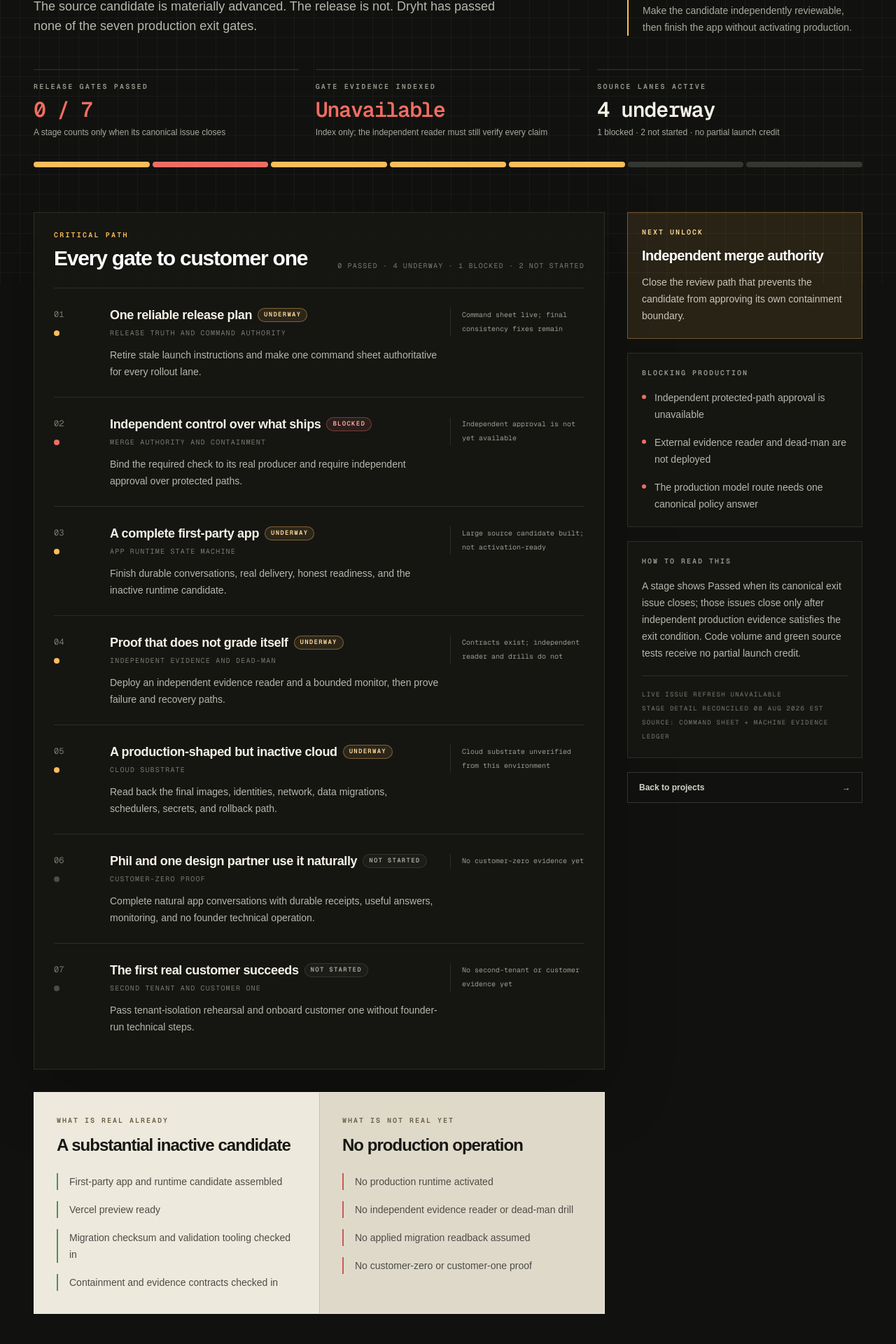
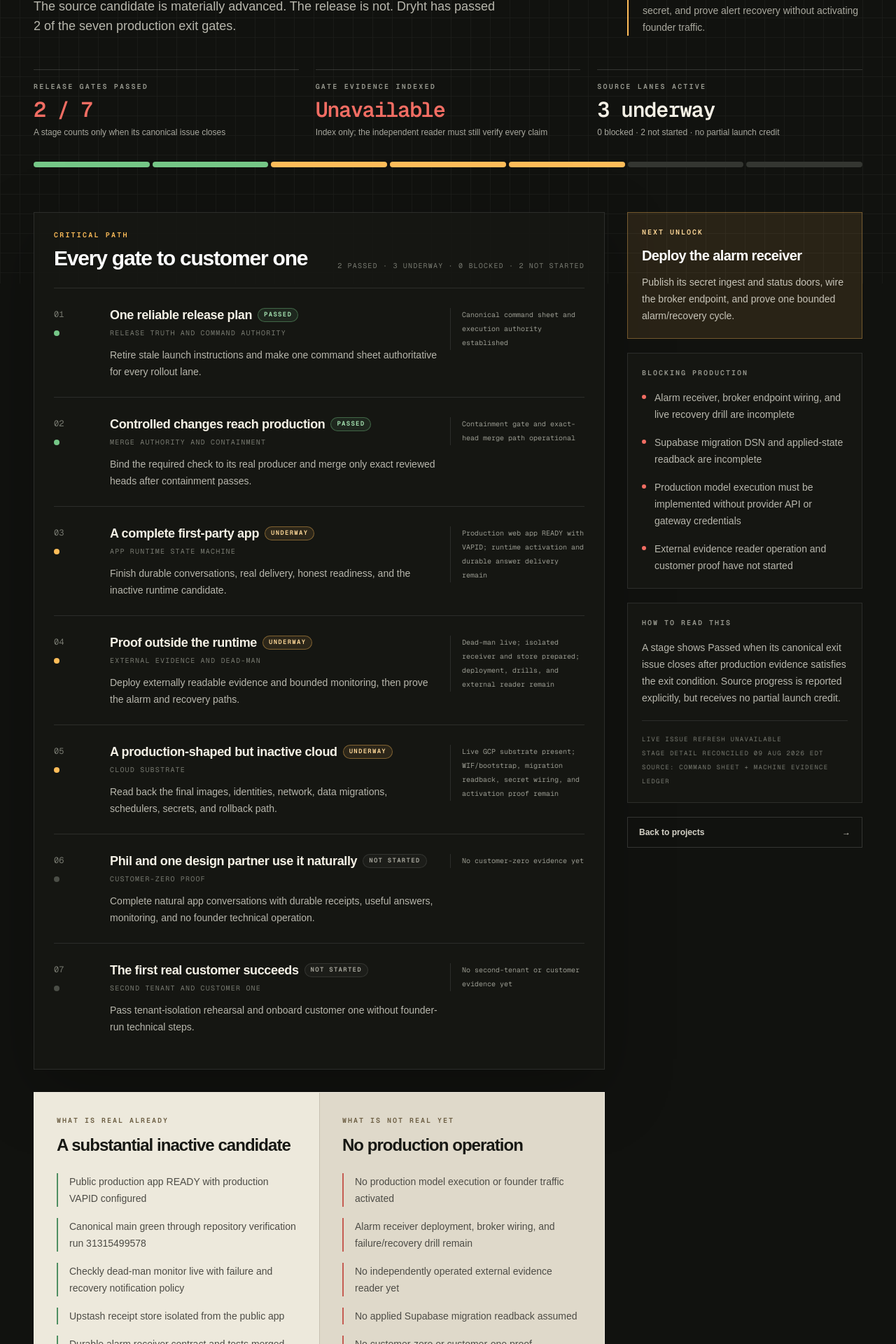
Before and after one commit to philpigpen2/seattle-trip, a Next.js app: page /dryht in a window 1280 px wide. Shown: the part 395-2315 px from the top of the page at 70% size. Built offline with nearby package versions, Linux system fonts and the light colour scheme.

Commit message:
Refresh Dryht rollout tracker (#2)

```diff
--- a/src/app/dryht/page.tsx
+++ b/src/app/dryht/page.tsx
@@ -27,31 +27,31 @@ const STAGES: Stage[] = [
     title: "Release truth and command authority",
     plainTitle: "One reliable release plan",
     detail: "Retire stale launch instructions and make one command sheet authoritative for every rollout lane.",
-    evidence: "Command sheet live; final consistency fixes remain",
-    state: "underway",
+    evidence: "Canonical command sheet and execution authority established",
+    state: "complete",
   },
   {
     number: 2,
     title: "Merge authority and containment",
-    plainTitle: "Independent control over what ships",
-    detail: "Bind the required check to its real producer and require independent approval over protected paths.",
-    evidence: "Independent approval is not yet available",
-    state: "blocked",
+    plainTitle: "Controlled changes reach production",
+    detail: "Bind the required check to its real producer and merge only exact reviewed heads after containment passes.",
+    evidence: "Containment gate and exact-head merge path operational",
+    state: "complete",
   },
   {
     number: 3,
     title: "App runtime state machine",
     plainTitle: "A complete first-party app",
     detail: "Finish durable conversations, real delivery, honest readiness, and the inactive runtime candidate.",
-    evidence: "Large source candidate built; not activation-ready",
+    evidence: "Production web app READY with VAPID; runtime activation and durable answer delivery remain",
     state: "underway",
   },
   {
     number: 4,
-    title: "Independent evidence and dead-man",
-    plainTitle: "Proof that does not grade itself",
-    detail: "Deploy an independent evidence reader and a bounded monitor, then prove failure and recovery paths.",
-    evidence: "Contracts exist; independent reader and drills do not",
+    title: "External evidence and dead-man",
+    plainTitle: "Proof outside the runtime",
+    detail: "Deploy externally readable evidence and bounded monitoring, then prove the alarm and recovery paths.",
+    evidence: "Dead-man live; isolated receiver and store prepared; deployment, drills, and external reader remain",
     state: "underway",
   },
   {
@@ -59,7 +59,7 @@ const STAGES: Stage[] = [
     title: "Cloud substrate",
     plainTitle: "A production-shaped but inactive cloud",
     detail: "Read back the final images, identities, network, data migrations, schedulers, secrets, and rollback path.",
-    evidence: "Cloud substrate unverified from this environment",
+    evidence: "Live GCP substrate present; WIF/bootstrap, migration readback, secret wiring, and activation proof remain",
     state: "underway",
   },
   {
@@ -134,7 +134,7 @@ const loadLiveStatus = unstable_cache(async (): Promise<LiveStatus | null> => {
     };
     const [response, ledgerResponse] = await Promise.all([
       fetch("https://api.github.com/repos/Dryht/dryht/issues?state=all&per_page=20&sort=created&direction=asc", { headers, cache: "no-store" }),
-      fetch("https://api.github.com/repos/Dryht/dryht/contents/production/evidence-ledger.json?ref=setup%2Flocal-readiness", { headers, cache: "no-store" }),
+      fetch("https://api.github.com/repos/Dryht/dryht/contents/production/evidence-ledger.json?ref=main", { headers, cache: "no-store" }),
     ]);
 
     if (!response.ok) return null;
@@ -176,7 +176,7 @@ const loadLiveStatus = unstable_cache(async (): Promise<LiveStatus | null> => {
   } catch {
     return null;
   }
-}, ["dryht-rollout-issue-state-v2"], { revalidate: 300 });
+}, ["dryht-rollout-issue-state-v3"], { revalidate: 300 });
 
 function formatEst(date: Date | string) {
   return new Intl.DateTimeFormat("en-US", {
@@ -284,8 +284,8 @@ export default async function DryhtRolloutPage() {
 
             <div className="border-l-2 border-[#ffbd59] pl-5">
               <p className="font-mono text-[10px] font-semibold uppercase tracking-[0.2em] text-[#ffbd59]">Current focus</p>
-              <p className="mt-3 text-2xl font-semibold tracking-[-0.03em] text-white">Merge authority + runtime closure</p>
-              <p className="mt-3 text-sm leading-6 text-[#aaa99f]">Make the candidate independently reviewable, then finish the app without activating production.</p>
+              <p className="mt-3 text-2xl font-semibold tracking-[-0.03em] text-white">Receiver deployment + cloud closure</p>
+              <p className="mt-3 text-sm leading-6 text-[#aaa99f]">Publish the isolated alarm receiver, wire its broker secret, and prove alert recovery without activating founder traffic.</p>
             </div>
           </div>
 
@@ -323,19 +323,21 @@ export default async function DryhtRolloutPage() {
               <p className="font-mono text-[10px] font-semibold uppercase tracking-[0.2em] text-[#6b5d42]">What is real already</p>
               <h2 id="candidate-heading" className="mt-3 text-2xl font-semibold tracking-[-0.04em]">A substantial inactive candidate</h2>
               <ul className="mt-6 space-y-4 text-sm leading-6 text-[#4d4c46]">
-                <li className="border-l-2 border-[#4f8f63] pl-4">First-party app and runtime candidate assembled</li>
-                <li className="border-l-2 border-[#4f8f63] pl-4">Vercel preview ready</li>
-                <li className="border-l-2 border-[#4f8f63] pl-4">Migration checksum and validation tooling checked in</li>
-                <li className="border-l-2 border-[#4f8f63] pl-4">Containment and evidence contracts checked in</li>
+                <li className="border-l-2 border-[#4f8f63] pl-4">Public production app READY with production VAPID configured</li>
+                <li className="border-l-2 border-[#4f8f63] pl-4">Canonical main green through repository verification run 31315499578</li>
+                <li className="border-l-2 border-[#4f8f63] pl-4">Checkly dead-man monitor live with failure and recovery notification policy</li>
+                <li className="border-l-2 border-[#4f8f63] pl-4">Upstash receipt store isolated from the public app</li>
+                <li className="border-l-2 border-[#4f8f63] pl-4">Durable alarm receiver contract and tests merged on main</li>
               </ul>
             </div>
             <div className="border-t border-[#c7c1b3] bg-[#dfd9ca] p-6 sm:p-8 md:border-l md:border-t-0">
               <p className="font-mono text-[10px] font-semibold uppercase tracking-[0.2em] text-[#6b5d42]">What is not real yet</p>
               <h2 className="mt-3 text-2xl font-semibold tracking-[-0.04em]">No production operation</h2>
               <ul className="mt-6 space-y-4 text-sm leading-6 text-[#4d4c46]">
-                <li className="border-l-2 border-[#c55c53] pl-4">No production runtime activated</li>
-                <li className="border-l-2 border-[#c55c53] pl-4">No independent evidence reader or dead-man drill</li>
-                <li className="border-l-2 border-[#c55c53] pl-4">No applied migration readback assumed</li>
+                <li className="border-l-2 border-[#c55c53] pl-4">No production model execution or founder traffic activated</li>
+                <li className="border-l-2 border-[#c55c53] pl-4">Alarm receiver deployment, broker wiring, and failure/recovery drill remain</li>
+                <li className="border-l-2 border-[#c55c53] pl-4">No independently operated external evidence reader yet</li>
+                <li className="border-l-2 border-[#c55c53] pl-4">No applied Supabase migration readback assumed</li>
                 <li className="border-l-2 border-[#c55c53] pl-4">No customer-zero or customer-one proof</li>
               </ul>
             </div>
@@ -345,25 +347,26 @@ export default async function DryhtRolloutPage() {
         <aside className="space-y-5 lg:sticky lg:top-6 lg:self-start">
           <section className="border border-[#ffbd59]/35 bg-[#ffbd59]/10 p-5" aria-labelledby="unlock-heading">
             <p className="font-mono text-[10px] font-semibold uppercase tracking-[0.2em] text-[#ffd999]">Next unlock</p>
-            <h2 id="unlock-heading" className="mt-3 text-xl font-semibold tracking-[-0.03em] text-white">Independent merge authority</h2>
-            <p className="mt-3 text-sm leading-6 text-[#c8c5b9]">Close the review path that prevents the candidate from approving its own containment boundary.</p>
+            <h2 id="unlock-heading" className="mt-3 text-xl font-semibold tracking-[-0.03em] text-white">Deploy the alarm receiver</h2>
+            <p className="mt-3 text-sm leading-6 text-[#c8c5b9]">Publish its secret ingest and status doors, wire the broker endpoint, and prove one bounded alarm/recovery cycle.</p>
           </section>
 
           <section className="border border-white/10 bg-[#171814]/95 p-5">
             <p className="font-mono text-[10px] font-semibold uppercase tracking-[0.2em] text-[#999a90]">Blocking production</p>
             <ul className="mt-4 space-y-4 text-sm leading-6 text-[#b8b7ad]">
-              <li className="flex gap-3"><span className="mt-2 size-1.5 shrink-0 rounded-full bg-[#f16d63]" aria-hidden="true" /><span>Independent protected-path approval is unavailable</span></li>
-              <li className="flex gap-3"><span className="mt-2 size-1.5 shrink-0 rounded-full bg-[#f16d63]" aria-hidden="true" /><span>External evidence reader and dead-man are not deployed</span></li>
-              <li className="flex gap-3"><span className="mt-2 size-1.5 shrink-0 rounded-full bg-[#f16d63]" aria-hidden="true" /><span>The production model route needs one canonical policy answer</span></li>
+              <li className="flex gap-3"><span className="mt-2 size-1.5 shrink-0 rounded-full bg-[#f16d63]" aria-hidden="true" /><span>Alarm receiver, broker endpoint wiring, and live recovery drill are incomplete</span></li>
+              <li className="flex gap-3"><span className="mt-2 size-1.5 shrink-0 rounded-full bg-[#f16d63]" aria-hidden="true" /><span>Supabase migration DSN and applied-state readback are incomplete</span></li>
+              <li className="flex gap-3"><span className="mt-2 size-1.5 shrink-0 rounded-full bg-[#f16d63]" aria-hidden="true" /><span>Production model execution must be implemented without provider API or gateway credentials</span></li>
+              <li className="flex gap-3"><span className="mt-2 size-1.5 shrink-0 rounded-full bg-[#f16d63]" aria-hidden="true" /><span>External evidence reader operation and customer proof have not started</span></li>
             </ul>
           </section>
 
           <section className="border border-white/10 bg-[#171814]/95 p-5">
             <p className="font-mono text-[10px] font-semibold uppercase tracking-[0.2em] text-[#999a90]">How to read this</p>
-            <p className="mt-4 text-sm leading-6 text-[#b8b7ad]">A stage shows Passed when its canonical exit issue closes; those issues close only after independent production evidence satisfies the exit condition. Code volume and green source tests receive no partial launch credit.</p>
+            <p className="mt-4 text-sm leading-6 text-[#b8b7ad]">A stage shows Passed when its canonical exit issue closes after production evidence satisfies the exit condition. Source progress is reported explicitly, but receives no partial launch credit.</p>
             <p className="mt-5 border-t border-white/10 pt-4 font-mono text-[9px] uppercase leading-5 tracking-[0.14em] text-[#777970]">
               {liveStatus ? `Issue state checked within five minutes · ${formatEst(liveStatus.observedAt)}` : "Live issue refresh unavailable"}<br />
-              Stage detail reconciled 08 Aug 2026 EST<br />
+              Stage detail reconciled 09 Aug 2026 EDT<br />
               Source: command sheet + machine evidence ledger
             </p>
           </section>
```
